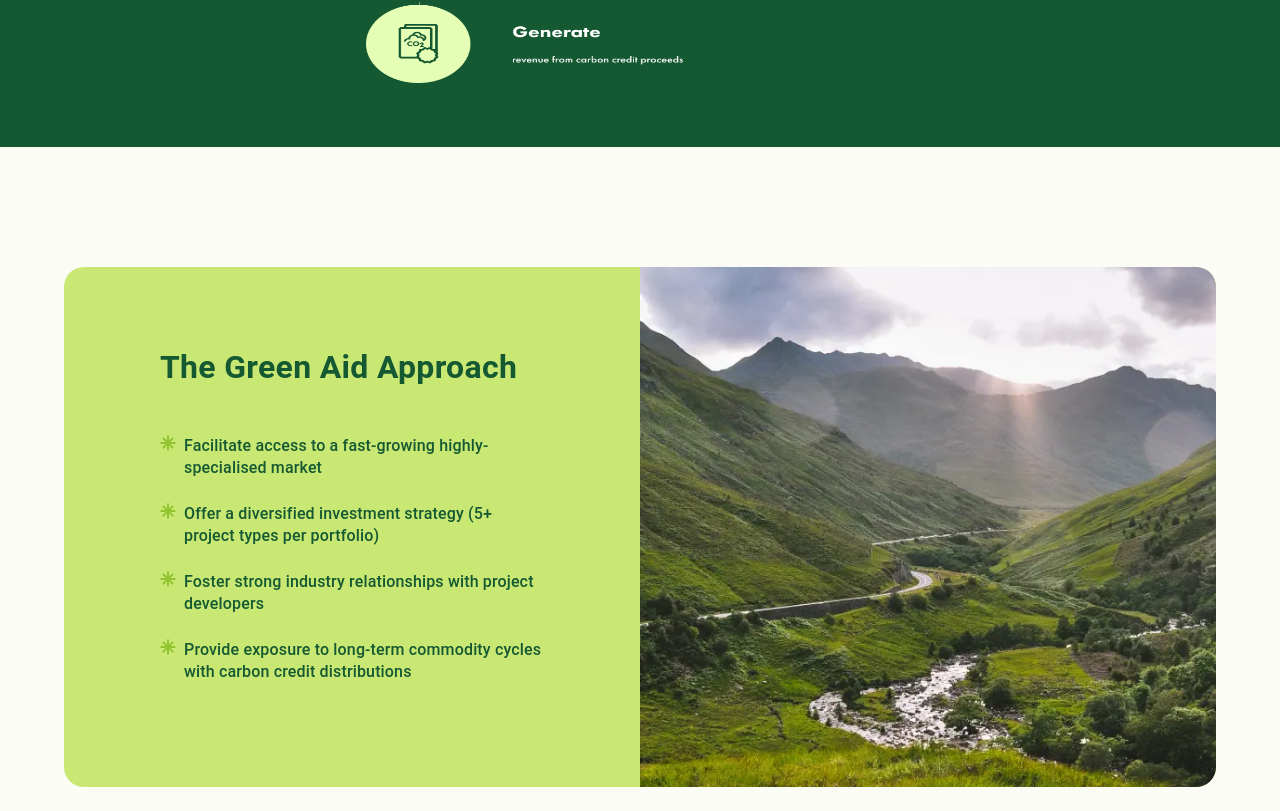
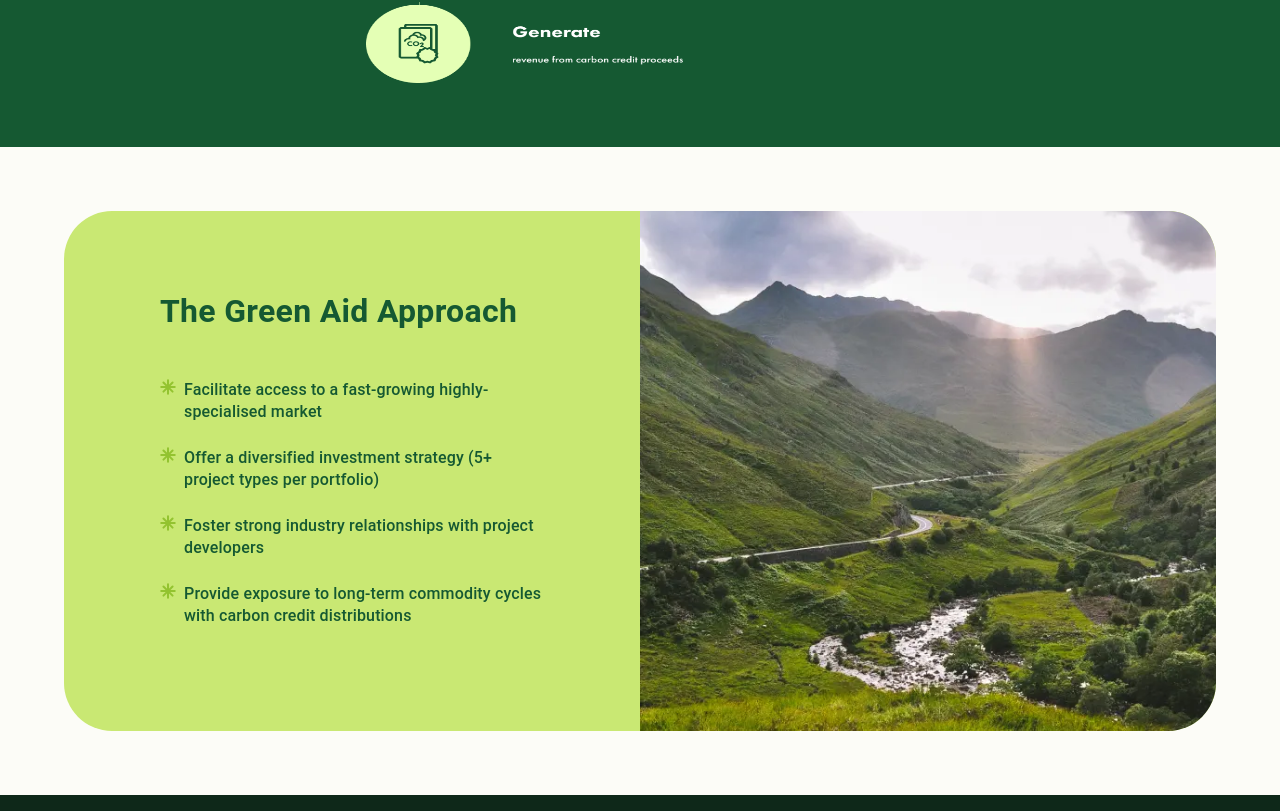
Before and after one commit to Danny-Robinson/GreenAidInvestmentFund, a Next.js app: page /what-we-do in a window 1280 px wide. Shown: the part 1169-1980 px from the top of the page. Built offline with nearby package versions, Linux system fonts and the light colour scheme.

Commit message:
comments

```diff
--- a/page-content/what-we-do/WhatWeDoPage/Approach/index.tsx
+++ b/page-content/what-we-do/WhatWeDoPage/Approach/index.tsx
@@ -34,9 +34,9 @@ export const Approach = ({ ...restProps }: ApproachProps) => {
 	const isMd = useMobile('md');
 
 	return (
-		<Box bgcolor={colors.White} py={15} {...restProps}>
+		<Box bgcolor={colors.White} py={8} {...restProps}>
 			<Container>
-				<Box bgcolor={colors.Green3} width="100%" borderRadius="20px">
+				<Box bgcolor={colors.Green3} width="100%" borderRadius="48px">
 					<Grid container>
 						<Grid item sm={12} md={6} order={{ sm: 2, md: 1 }}>
 							<Box
@@ -71,8 +71,8 @@ export const Approach = ({ ...restProps }: ApproachProps) => {
 								height={{ sm: '400px', md: '100%' }}
 								position="relative"
 								borderRadius={{
-									sm: '20px 20px 0px 0px',
-									md: '0px 20px 20px 0px'
+									sm: '48px 48px 0px 0px',
+									md: '0px 48px 48px 0px'
 								}}
 								overflow="hidden"
 							>
```
